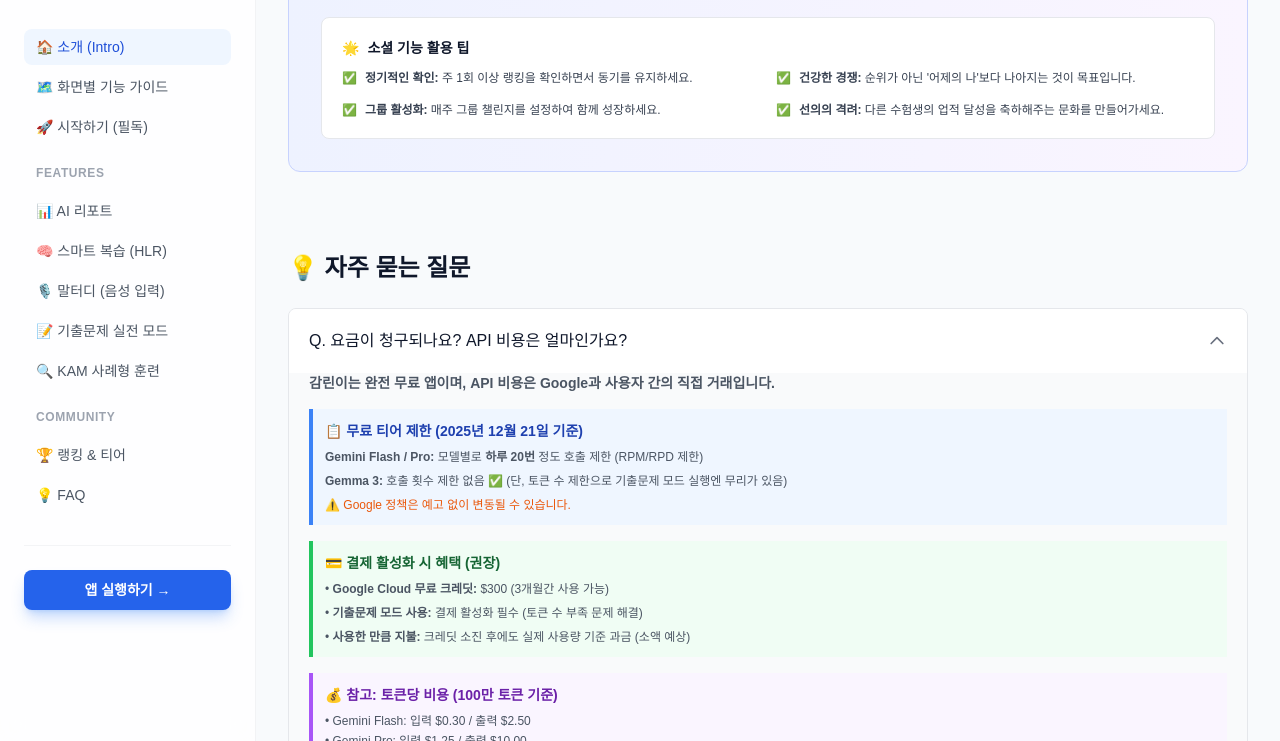
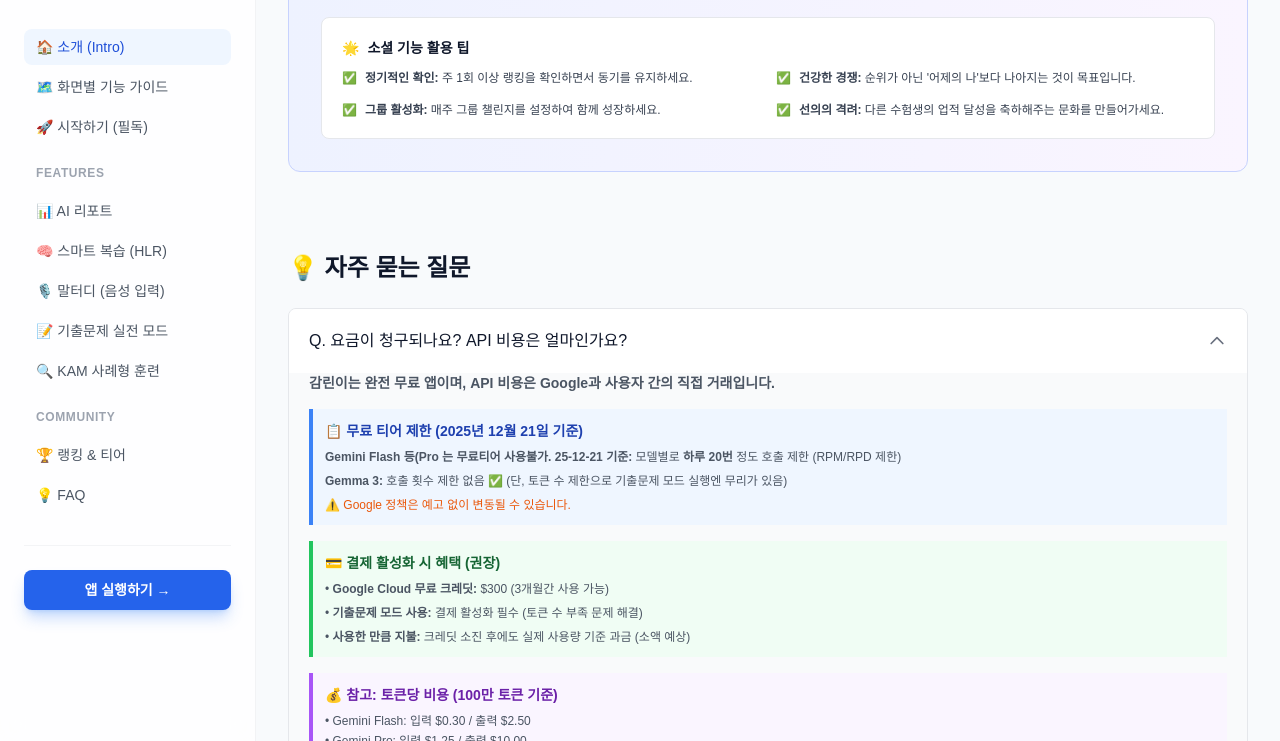
Before and after one commit to gfdsstyu/gfdsstyu.github.io, a website: page README.html in a window 1280 px wide. Both pictures are taken after a click on the button "Q. 요금이 청구되나요? API 비용은 얼마인가요?". Shown: the part 8190-8931 px from the top of the page. Drawn offline with nearby package versions, Linux system fonts and the light colour scheme; a web font is replaced by a local one.

```diff
--- a/README.html
+++ b/README.html
@@ -1141,7 +1141,7 @@
                             <div class="bg-blue-50 dark:bg-blue-900/20 border-l-4 border-blue-500 p-3 mb-4 text-sm">
                                 <p class="font-bold text-blue-800 dark:text-blue-300 mb-2">📋 무료 티어 제한 (2025년 12월 21일 기준)</p>
                                 <div class="space-y-2 text-xs">
-                                    <p><strong>Gemini Flash / Pro:</strong> 모델별로 <strong>하루 20번</strong> 정도 호출 제한 (RPM/RPD 제한)</p>
+                                    <p><strong>Gemini Flash 등(Pro 는 무료티어 사용불가. 25-12-21 기준:</strong> 모델별로 <strong>하루 20번</strong> 정도 호출 제한 (RPM/RPD 제한)</p>
                                     <p><strong>Gemma 3:</strong> 호출 횟수 제한 없음 ✅ (단, 토큰 수 제한으로 기출문제 모드 실행엔 무리가 있음)</p>
                                     <p class="text-orange-600 dark:text-orange-400">⚠️ Google 정책은 예고 없이 변동될 수 있습니다.</p>
                                 </div>
```
